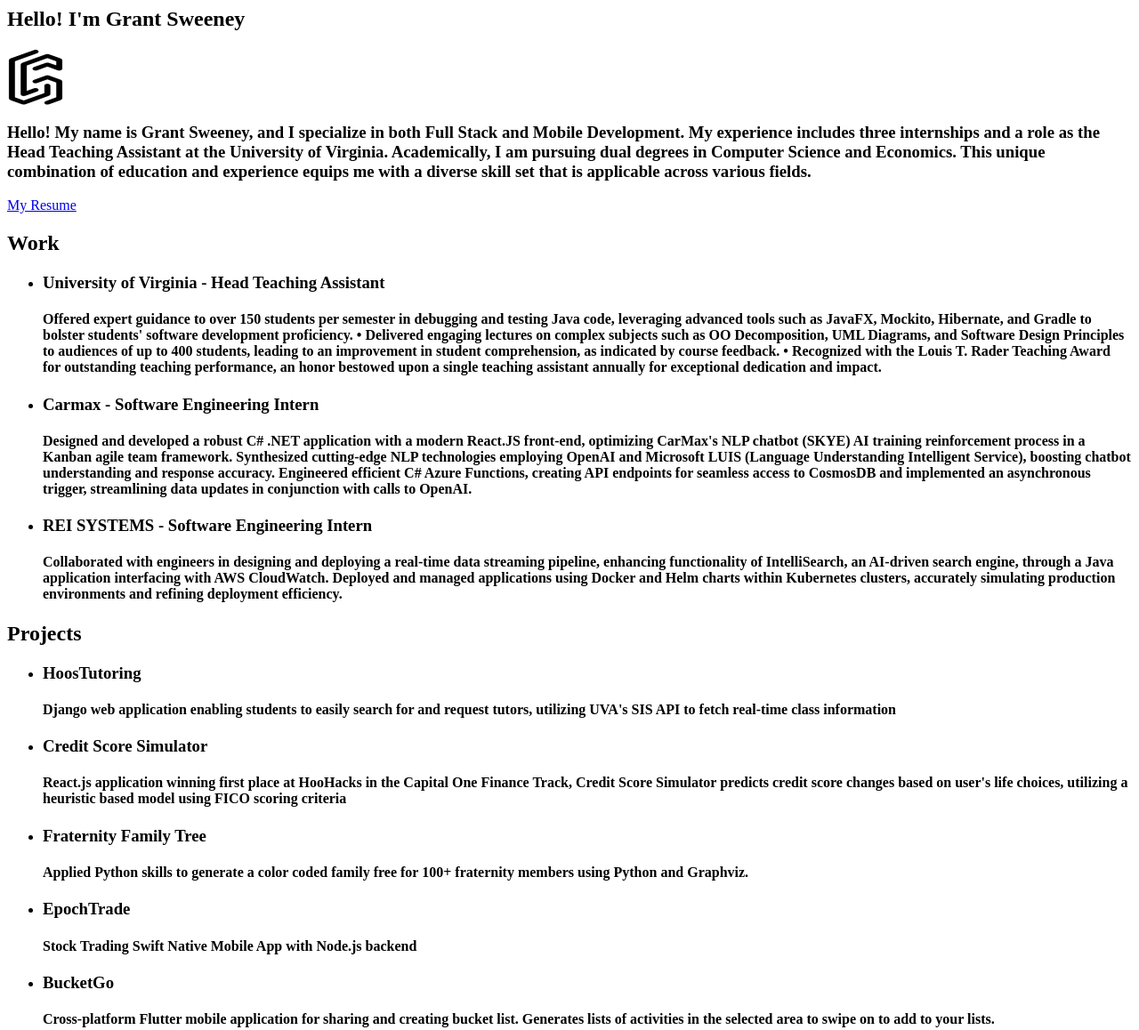
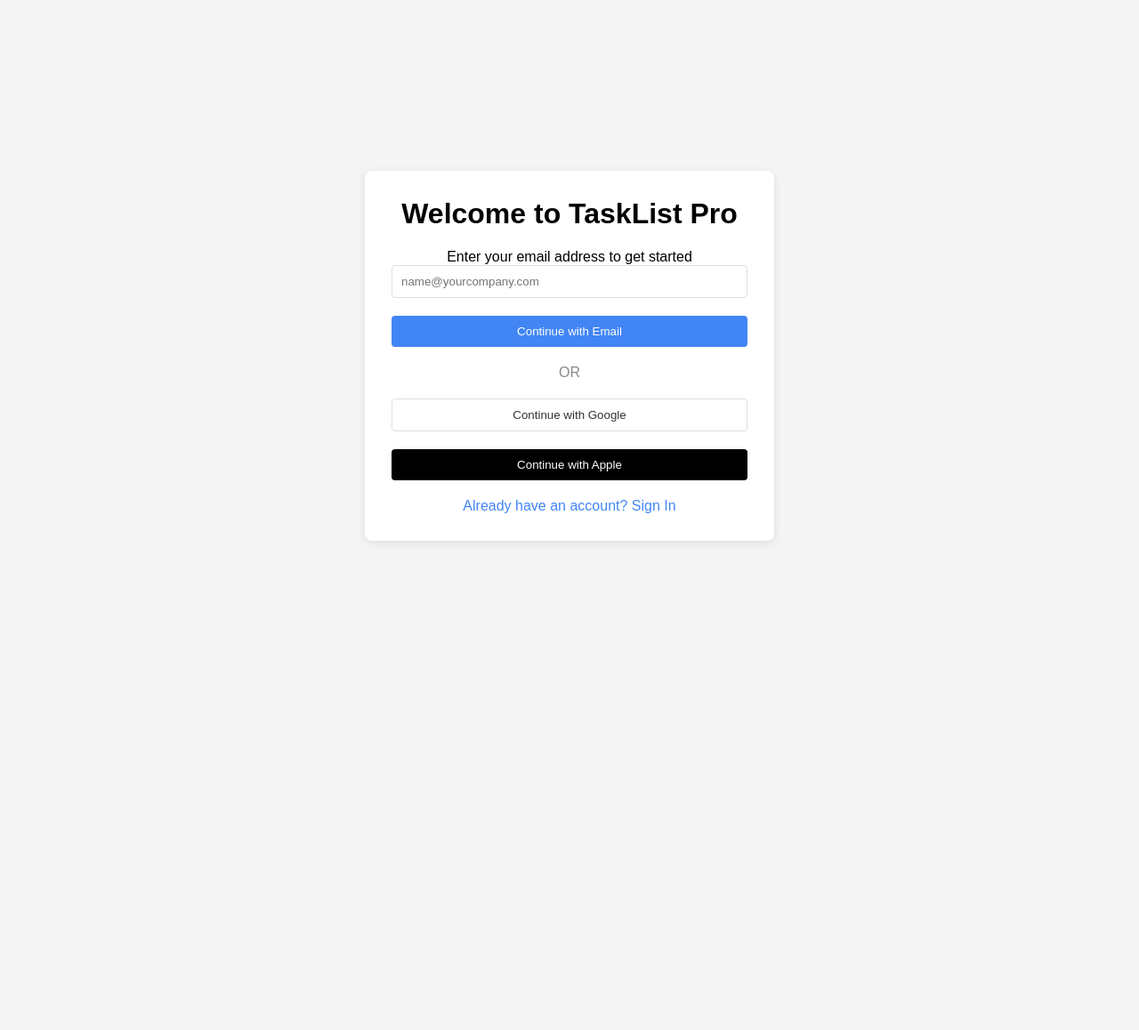
Before and after one commit to grantsweeney02/Portfolio, a plain HTML site: page html/test.html in a window 1280 px wide. Shown: the top 1158 px of the page at 89% size. After the commit the page ends 800 px from the top, so only its background shows below. Drawn offline with Linux system fonts and the light colour scheme.

```diff
--- a/css/style.css
+++ b/css/style.css
@@ -5,15 +5,16 @@
     --hover-color: #434952;
     --secondary-hover-color: #31363f;
     --content-main-color: #eeeeee;
-
 }
 
 * {
     margin: 0;
     padding: 0;
     box-sizing: border-box;
+    font-size: 16px;
     font-family: "Noto Sans Mono", monospace;
 }
+
 
 body {
     background-color: var(--bg-color);
@@ -30,8 +31,6 @@ main {
 /* START OF NAVBAR */
 .sidebar {
     background: var(--secondary-bg-color);
-    /* background: linear-gradient(90deg, rgba(113, 81, 255, 1) 50%, rgba(158, 231, 255, 1) 100%);
-    color: var(--text-color); */
     width: 200px;
     height: 100vh;
     display: flex;
@@ -131,7 +130,8 @@ main {
 /* START OF HOME */
 #home {
     display: flex;
-    justify-content: center;
+    flex-direction: column;
+    justify-content: space-between;
     align-items: center;
     height: 100vh;
     text-align: center;
@@ -145,6 +145,46 @@ main {
     margin: 0;
     padding: 0;
     animation: fadeIn 2s ease-in-out;
+}
+
+.scroll-down {
+    text-align: center;
+    padding: 20px;
+    opacity: 1;
+    transition: opacity 0.5s ease-out;
+}
+
+.scroll-down p {
+    margin: 0;
+    font-size: 16px;
+    color: inherit;
+}
+
+.scroll-link {
+    display: block;
+    margin-top: 10px;
+    color: inherit;
+    font-size: 2em;
+    animation: bounce 2s infinite;
+}
+
+@keyframes bounce {
+
+    0%,
+    20%,
+    50%,
+    80%,
+    100% {
+        transform: translateY(0);
+    }
+
+    40% {
+        transform: translateY(-20px);
+    }
+
+    60% {
+        transform: translateY(-10px);
+    }
 }
 
 @keyframes fadeIn {
@@ -177,6 +217,7 @@ main {
     font-size: 1rem;
     line-height: 1.6;
     margin-bottom: 1rem;
+    text-align: center;
 }
 
 .resume-link {
@@ -269,8 +310,7 @@ main {
 }
 
 .project-card {
-    perspective: 1000px;
-    height: 350px;
+    height: 400px;
 }
 
 .card-inner {
@@ -304,7 +344,7 @@ main {
 
 .project-thumbnail {
     max-width: 100%;
-    max-height: 120px;
+    max-height: 200px;
     object-fit: contain;
     margin-bottom: 10px;
 }
--- a/html/test.html
+++ b/html/test.html
@@ -1,118 +1,91 @@
-    <main>
-            <section id="home">
-                <h1>
-                    Hello! I'm Grant Sweeney
-                </h1>
-                <img id="home-logo" src="../assets/images/light-mode-favicon.ico" alt="Grant Sweeney Logo">
-            </section>
-            <section id="about">
-                <h3>Hello! My name is Grant Sweeney, and I specialize in both Full Stack and Mobile Development. My
-                    experience includes three internships and a role as the Head Teaching Assistant at the
-                    University of
-                    Virginia. Academically, I am pursuing dual degrees in Computer Science and Economics. This
-                    unique
-                    combination of education and experience equips me with a diverse skill set that is applicable
-                    across
-                    various fields.
-                </h3>
-                <div class="about-resume--card">
-                    <a class="about-resume--link" href="../assets/resume.pdf">My Resume</a>
-                </div>
-            </section>
-            <section id="work">
-                <h2>Work</h2>
-                <ul>
-                    <li class="work-item">
-                        <h3>University of Virginia - Head Teaching Assistant</h3>
-                        <h4>Offered expert guidance to over 150 students per semester in debugging and testing Java
-                            code,
-                            leveraging advanced tools such as JavaFX, Mockito, Hibernate, and Gradle to bolster
-                            students'
-                            software development proficiency.
-                            • Delivered engaging lectures on complex subjects such as OO Decomposition, UML
-                            Diagrams,
-                            and
-                            Software Design Principles to audiences of up to 400 students, leading to an improvement
-                            in
-                            student comprehension, as indicated by course feedback.
-                            • Recognized with the Louis T. Rader Teaching Award for outstanding teaching
-                            performance, an
-                            honor bestowed upon a single teaching assistant annually for exceptional dedication and
-                            impact.
-                        </h4>
-                    </li>
-                    <li class="work-item">
-                        <h3>Carmax - Software Engineering Intern</h3>
-                        <h4>Designed and developed a robust C# .NET application with a modern React.JS front-end,
-                            optimizing
-                            CarMax's NLP chatbot
-                            (SKYE) AI training reinforcement process in a Kanban agile team framework.
-                            Synthesized cutting-edge NLP technologies employing OpenAI and Microsoft LUIS (Language
-                            Understanding Intelligent
-                            Service), boosting chatbot understanding and response accuracy.
-                            Engineered efficient C# Azure Functions, creating API endpoints for seamless access to
-                            CosmosDB and implemented an
-                            asynchronous trigger, streamlining data updates in conjunction with calls to OpenAI.
-                        </h4>
-                    </li>
-                    <li class="work-item">
-                        <h3>REI SYSTEMS - Software Engineering Intern</h3>
-                        <h4>Collaborated with engineers in designing and deploying a real-time data streaming
-                            pipeline,
-                            enhancing functionality of
-                            IntelliSearch, an AI-driven search engine, through a Java application interfacing with
-                            AWS
-                            CloudWatch. Deployed and managed applications using Docker and Helm charts within
-                            Kubernetes
-                            clusters, accurately simulating production
-                            environments and refining deployment efficiency.</h4>
-                    </li>
-                </ul>
-            </section>
-            <section id="projects">
-                <h2>Projects</h2>
-                <ul>
-                    <li class="project-item">
-                        <h3>HoosTutoring</h3>
-                        <h4>Django web application enabling students to easily search for and request tutors,
-                            utilizing UVA's SIS API to fetch real-time class information</h4>
-                    </li>
-                    <li class="project-item">
-                        <h3>Credit Score Simulator</h3>
-                        <h4>React.js application winning first place at HooHacks in the Capital One Finance Track,
-                            Credit
-                            Score Simulator predicts credit score changes based on user's life choices, utilizing a
-                            heuristic based model using FICO scoring criteria</h4>
-                    </li>
-                    <li class="project-item">
-                        <h3>Fraternity Family Tree</h3>
-                        <h4>Applied Python skills to generate a color coded family free for 100+ fraternity members
-                            using Python and Graphviz.</h4>
-                    </li>
-                    <li class="project-item">
-                        <h3>EpochTrade</h3>
-                        <h4>Stock Trading Swift Native Mobile App with Node.js backend</h4>
-                    </li>
-                    <li class="project-item">
-                        <h3>BucketGo</h3>
-                        <h4>Cross-platform Flutter mobile application for sharing and creating bucket list.
-                            Generates
-                            lists
-                            of activities in the selected area to swipe on to add to your lists.</h4>
-                    </li>
-                </ul>
-            </section>
-            <section id="contacts">
-                <h2>Contacts</h2>
-                <div class="contact-items">
-                    <h3 class="contact-item"><a class="contact-item--link"
-                            href="mailto:grantsweeney02@gmail.com">Email</a>
-                    </h3>
-                    <h3 class="contact-item"><a class="contact-item--link"
-                            href="https://www.linkedin.com/in/grant-sweeney/">LinkedIn</a></h3>
-                    <h3 class="contact-item"><a class="contact-item--link"
-                            href="https://github.com/grantsweeney02">GitHub</a></h3>
-                </div>
+<!DOCTYPE html>
+<html lang="en">
 
-            </section>
-        </main>
+<head>
+    <meta charset="UTF-8">
+    <meta name="viewport" content="width=device-width, initial-scale=1.0">
+    <title>Welcome to TaskList Pro</title>
+    <style>
+        body {
+            font-family: Arial, sans-serif;
+            background-color: #f4f4f4;
+            display: flex;
+            justify-content: center;
+            align-items: center;
+            height: 100vh;
+            margin: 0;
+        }
+
+        .container {
+            background-color: #ffffff;
+            padding: 30px;
+            border-radius: 8px;
+            box-shadow: 0 2px 10px rgba(0, 0, 0, 0.1);
+            text-align: center;
+            max-width: 400px;
+            width: 100%;
+        }
+
+        h1 {
+            margin-top: 0;
+        }
+
+        input[type="email"] {
+            width: 100%;
+            padding: 10px;
+            margin-bottom: 20px;
+            border: 1px solid #ddd;
+            border-radius: 4px;
+            box-sizing: border-box;
+        }
+
+        button {
+            width: 100%;
+            padding: 10px;
+            margin-bottom: 20px;
+            border: none;
+            border-radius: 4px;
+            color: #ffffff;
+            cursor: pointer;
+        }
+
+        .email-btn {
+            background-color: #4285f4;
+        }
+
+        .google-btn {
+            background-color: #ffffff;
+            color: #333333;
+            border: 1px solid #ddd;
+        }
+
+        .apple-btn {
+            background-color: #000000;
+        }
+
+        .or {
+            margin-bottom: 20px;
+            color: #888888;
+        }
+
+        a {
+            color: #4285f4;
+            text-decoration: none;
+        }
+    </style>
+</head>
+
+<body>
+    <div class="container">
+        <h1>Welcome to TaskList Pro</h1>
+        <label for="email">Enter your email address to get started</label>
+        <input type="email" id="email" placeholder="name@yourcompany.com">
+        <button class="email-btn">Continue with Email</button>
+        <div class="or">OR</div>
+        <button class="google-btn">Continue with Google</button>
+        <button class="apple-btn">Continue with Apple</button>
+        <a href="#">Already have an account? Sign In</a>
+    </div>
+</body>
+
+</html>
```
Also changed, not shown: html/index.html (+8 -0 lines), js/script.js (+6 -1 lines).
